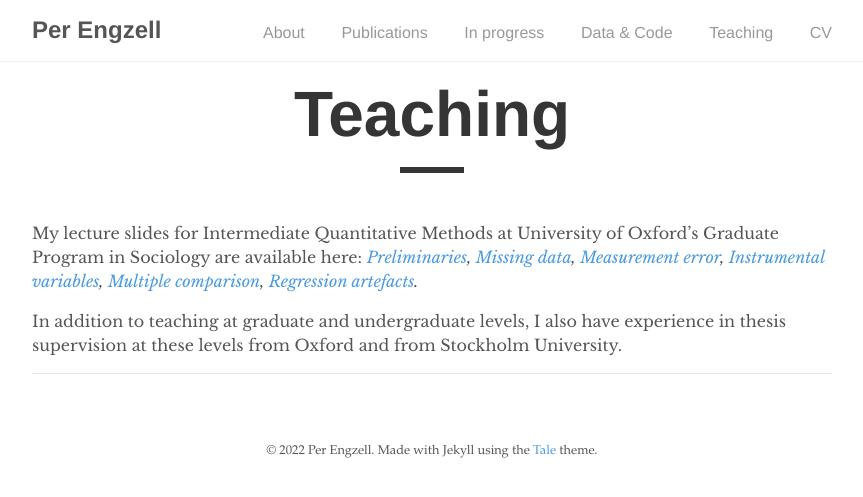
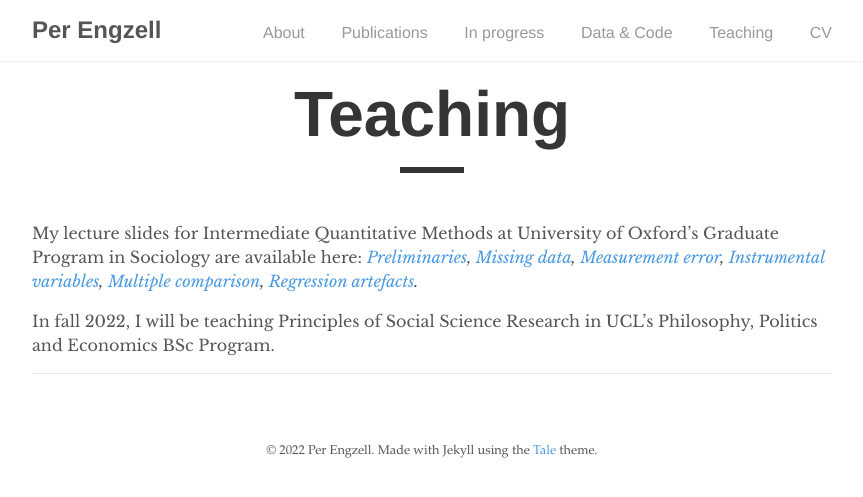
Before and after one commit to pengzell/pengzell.github.io, a Jekyll site: the page built from _pages/teaching.md, in a window 1280 px wide. Shown: the top 497 px of the page, without its empty margins (208-1071 px from the left). Built offline with Jekyll 4.4.1, drawn with Linux system fonts in a browser that asks for light colours.

Commit message:
Update teaching.md

```diff
--- a/_pages/teaching.md
+++ b/_pages/teaching.md
@@ -7,4 +7,4 @@ permalink: /teaching/
 
 My lecture slides for Intermediate Quantitative Methods at University of Oxford's Graduate Program in Sociology are available here: *[Preliminaries](https://github.com/pengzell/pengzell.github.io/blob/master/_content/IQM_Prelims.pdf), [Missing data](https://github.com/pengzell/pengzell.github.io/blob/master/_content/IQM_Missing.pdf), [Measurement error](https://github.com/pengzell/pengzell.github.io/blob/master/_content/IQM_Errors.pdf), [Instrumental variables](https://github.com/pengzell/pengzell.github.io/blob/master/_content/IQM_IV.pdf), [Multiple comparison](https://github.com/pengzell/pengzell.github.io/blob/master/_content/IQM_Comparison.pdf), [Regression artefacts](https://github.com/pengzell/pengzell.github.io/blob/master/_content/IQM_Artefacts.pdf).*
 
-In addition to teaching at graduate and undergraduate levels, I also have experience in thesis supervision at these levels from Oxford and from Stockholm University.
+In fall 2022, I will be teaching Principles of Social Science Research in UCL's Philosophy, Politics and Economics BSc Program.
```
